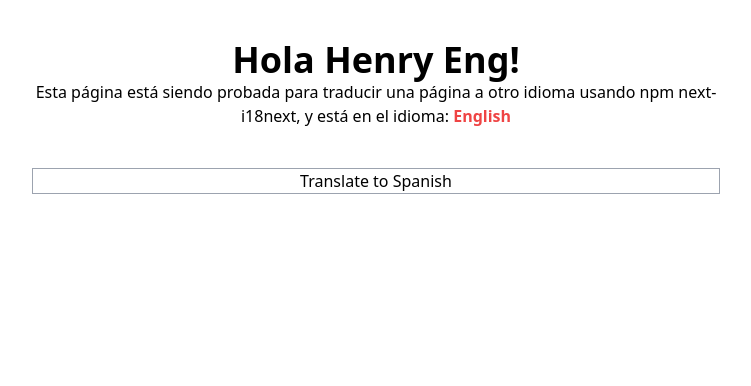
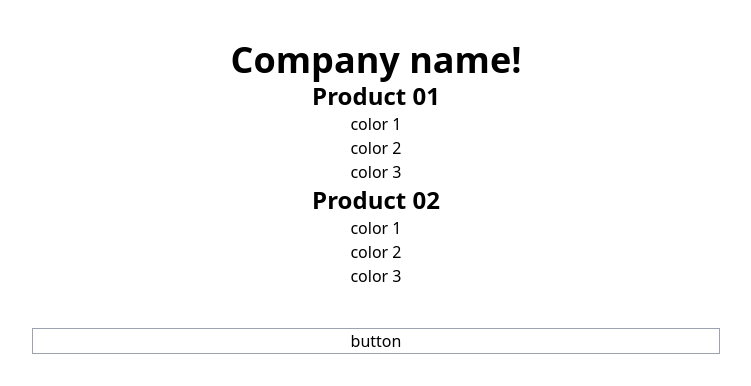
Before and after one commit to HenryMilac/Mixer, a React (Vite) app: page / in a window 1280 px wide. Shown: the top 386 px of the page, without its empty margins (264-1015 px from the left). Built offline with nearby package versions, Linux system fonts and the light colour scheme.

Commit message:
Translate with map & map

```diff
--- a/src/MixerFront/Exercises/TranslatePage/react-i18next/src/components/Text.tsx
+++ b/src/MixerFront/Exercises/TranslatePage/react-i18next/src/components/Text.tsx
@@ -2,12 +2,24 @@ import { useTranslation } from "react-i18next";
 
 export default function Text() {
 
-    const [t, i18n] = useTranslation('global');
+    const [t] = useTranslation('global');
+    const products = t("information.products", { returnObjects: true }) as Array<any>;
 
     return (
         <div className="flex flex-col items-center">
-            <p className="text-4xl font-bold">Hola {t("information.name")}!</p>
-            <p className="text-center">Esta página está siendo probada para traducir una página a otro idioma usando npm next-i18next, y está en el idioma: <span className="text-red-500 font-bold">{t("information.language")}</span></p>
+            <p className="text-4xl font-bold">{t("information.company")}!</p>
+            {products.map((product: any) => {
+
+
+                return(
+                    <div key={product.id} className="flex flex-col items-center">
+                        <p className="text-2xl font-bold">{product.name}</p>
+                        {product.colors.map((color: string) => (
+                            <p key={color}>{color} </p>
+                        ))}
+                    </div>
+                )
+            })}
         </div>
     )
 }
--- a/src/MixerFront/Exercises/TranslatePage/react-i18next/src/translations/en/global.json
+++ b/src/MixerFront/Exercises/TranslatePage/react-i18next/src/translations/en/global.json
@@ -1,7 +1,26 @@
 {
     "information": {
-        "name": "Henry Eng",
-        "language": "English"
-    },
-    "button": "Translate to Spanish"
+        "company": "Company name",
+        "products": [
+            {
+                "id": "1",
+                "name": "Product 01",
+                "colors": [
+                    "color 1",
+                    "color 2",
+                    "color 3"
+                ]
+            },
+            {
+                "id": "2",
+                "name": "Product 02",
+                "colors": [
+                    "color 1",
+                    "color 2",
+                    "color 3"
+                ]
+            }
+        ]
+    }
+
 }
--- a/src/MixerFront/Exercises/TranslatePage/react-i18next/src/translations/es/global.json
+++ b/src/MixerFront/Exercises/TranslatePage/react-i18next/src/translations/es/global.json
@@ -1,7 +1,26 @@
 {
     "information": {
-        "name": "Henry Esp",
-        "language": "Español"
+        "company": "Nombre de empresa",
+        "products": [
+            {
+                "id": "1",
+                "name": "Producto 01",
+                "colors": [
+                    "color 1",
+                    "color 2",
+                    "color 3"
+                ]
+            },
+            {
+                "id": "2",
+                "name": "Producto 02",
+                "colors": [
+                    "color 1",
+                    "color 2",
+                    "color 3"
+                ]
+            }
+        ]
     },
     "button": "Traducir al inglés"
 }
```
